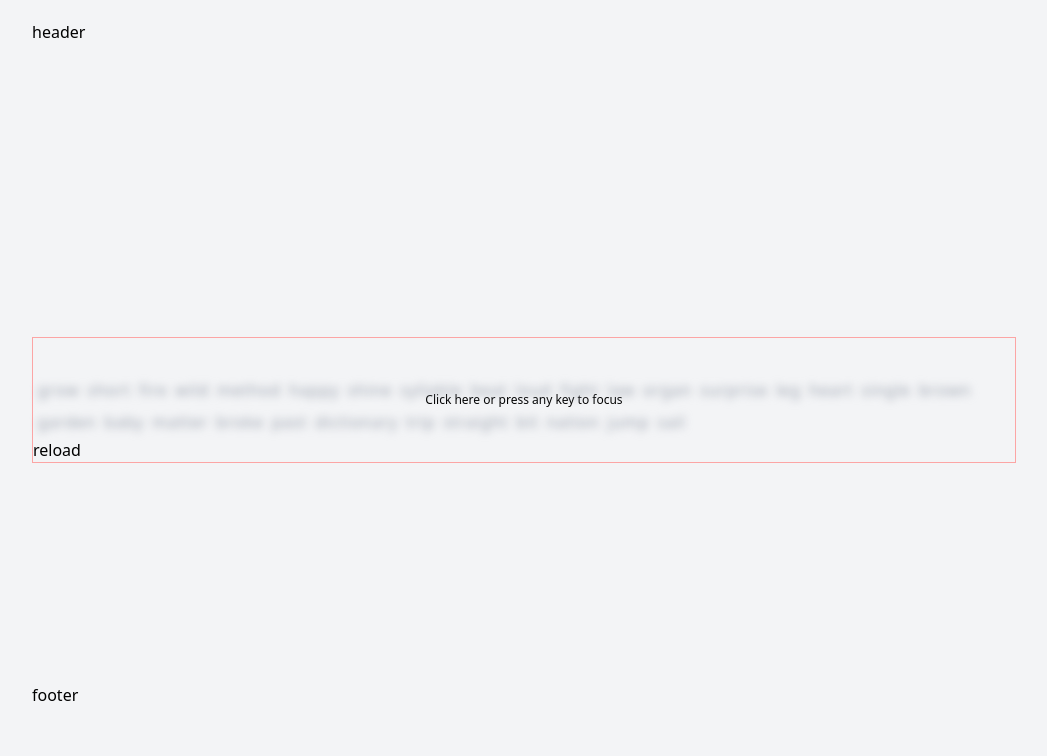
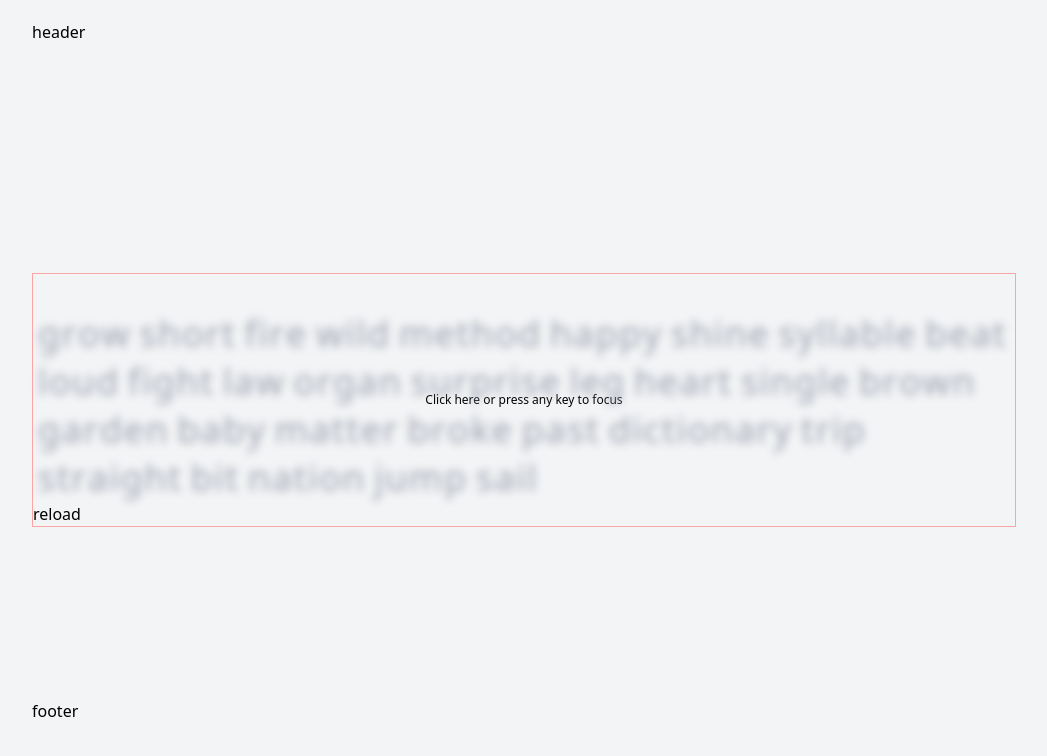
Before and after one commit to hamzahraihan/typingtest, a React (Vite) app: page / in a window 1280 px wide. Shown: the top 756 px of the page, without its empty margins (116-1163 px from the left). Built offline with nearby package versions, Linux system fonts and the light colour scheme.

Commit message:
Increase font size and caret dimensions in Word component
Updated the Word component to use larger font size and caret for better visibility. Adjusted padding and caret styling to match the new scale.

```diff
--- a/src/components/word.tsx
+++ b/src/components/word.tsx
@@ -35,7 +35,7 @@ export const Word = ({
   };
 
   return (
-    <div className={"m-1 " + wordChecker()}>
+    <div className={"m-1 text-4xl " + wordChecker()}>
       {word.split("").map((letter, j) => {
         let className = "";
         // if user input a correct letter, the color change to black
@@ -71,10 +71,10 @@ export const Word = ({
           <span
             key={j}
             data-letterindex={j}
-            className={"relative inline-block px-[0.4px] " + className}
+            className={"relative inline-block px-[0.8px] " + className}
           >
             {isCurrent && caretIndex === j && (
-              <span className="h-6 w-0.5 rounded-lg absolute left-0 translate-y-0.5 font-bold animate-fade-blink bg-red-700" />
+              <span className="h-10 w-1 rounded-lg absolute left-0 translate-y-0.5 font-bold animate-fade-blink bg-red-700" />
             )}
             {letter}
           </span>
```
